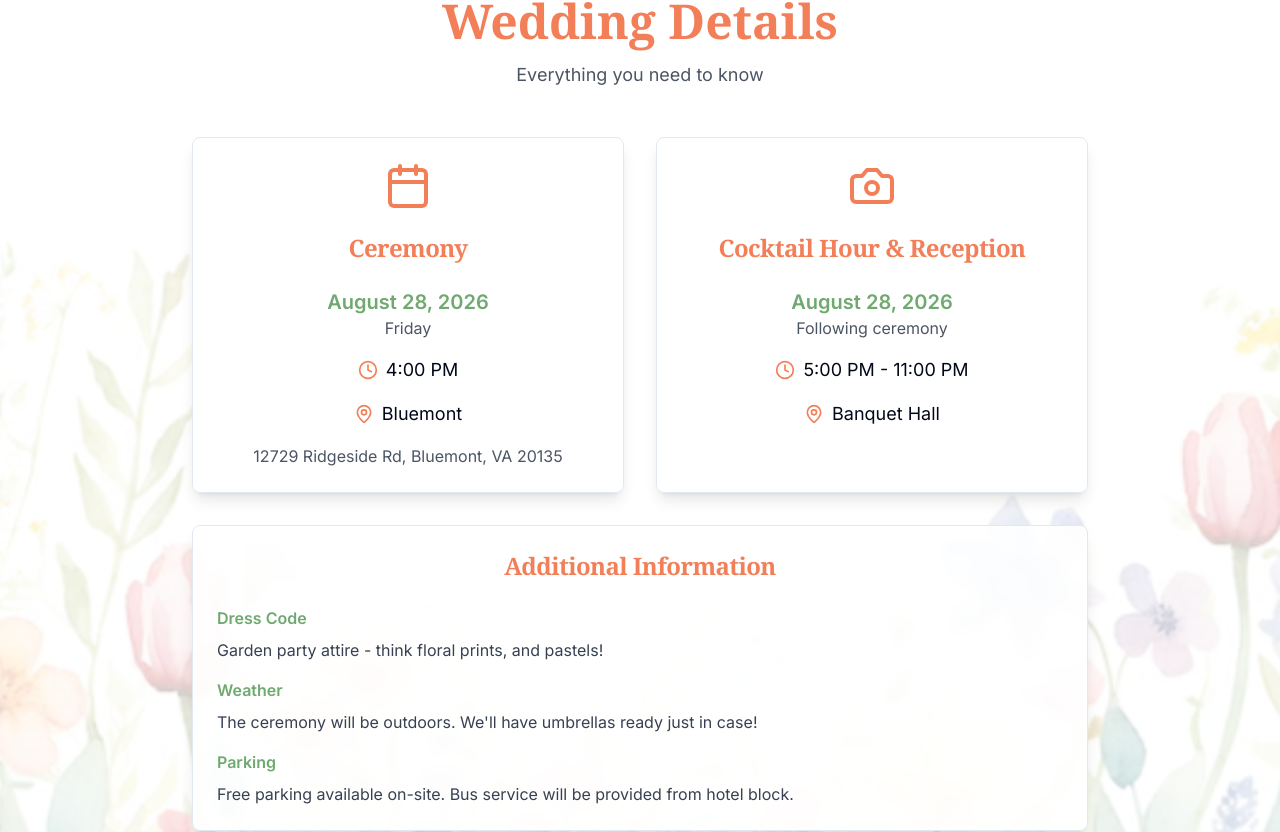
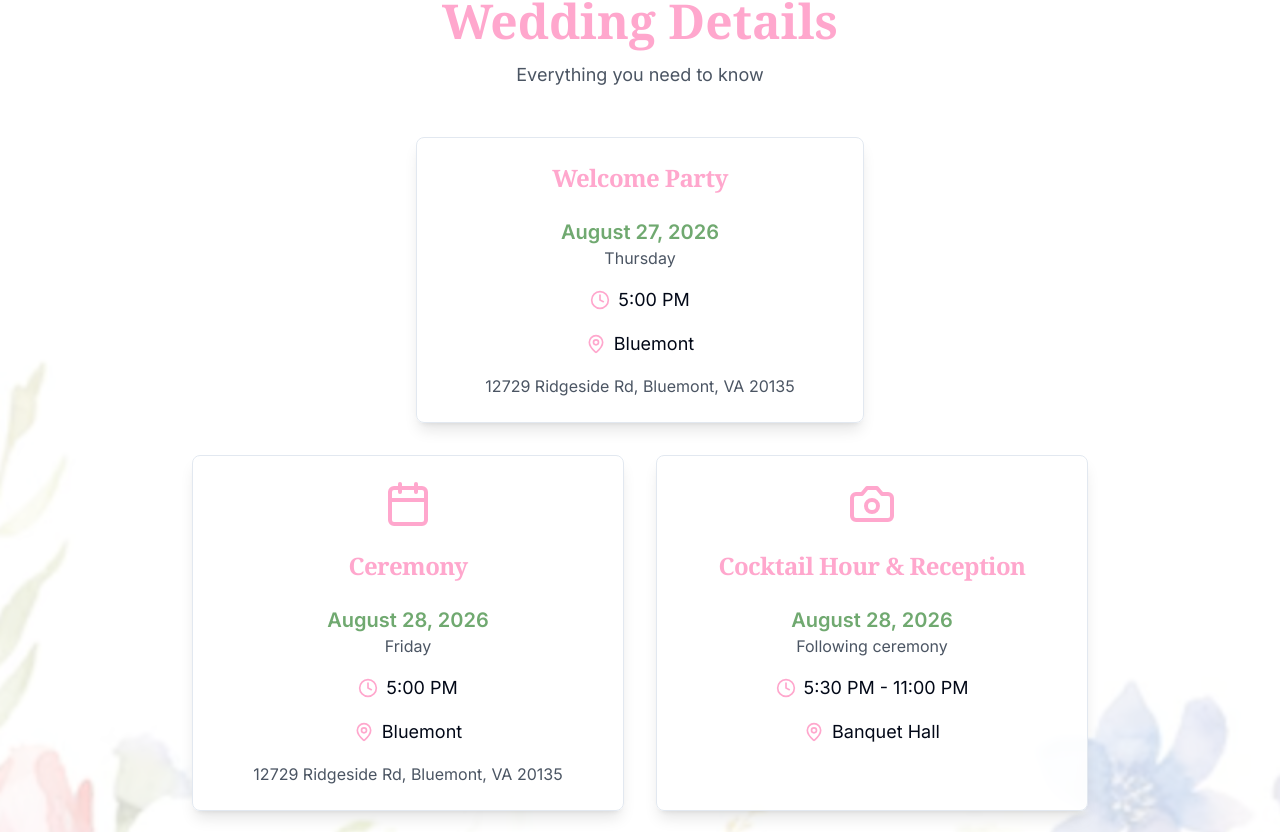
Before and after one commit to alexthoden/wedding-website, a React (Vite) app: page / in a window 1280 px wide. Shown: the part 947-1779 px from the top of the page. Built offline with nearby package versions, Linux system fonts and the light colour scheme.

Commit message:
aesthetic update

```diff
--- a/src/index.css
+++ b/src/index.css
@@ -37,7 +37,9 @@
 
     --radius: 0.5rem;
 
-    --wedding-coral: 15 86% 65%;
+    /* --wedding-coral: hsl(334, 100.00%, 82.70%); */
+
+    --wedding-coral: 334 100% 82.70%;
     --wedding-peach: 25 95% 85%;
     --wedding-lavender: 260 60% 80%;
     --wedding-sage: 120 25% 55%;
--- a/src/pages/Home.tsx
+++ b/src/pages/Home.tsx
@@ -19,7 +19,7 @@ const Home = () => {
             <div className="w-32 h-0.5 bg-wedding-sage mx-auto mb-6"></div>
 
             <div className="bg-white/90 backdrop-blur-sm rounded-lg p-8 max-w-md mx-auto shadow-lg border border-wedding-peach">
-              <p className="text-lg font-medium text-wedding-sage mb-2">Save the Date</p>
+              <p className="text-lg font-medium text-wedding-sage mb-2">Save the Date!</p>
               <p className="text-3xl font-serif font-bold text-wedding-coral mb-2">August 28, 2026</p>
               <p className="text-gray-600">Bluemont, VA</p>
             </div>
@@ -42,8 +42,31 @@ const Home = () => {
               <p className="text-gray-600 text-lg">Everything you need to know</p>
             </div>
 
+            <div className="flex justify-center mb-8">
+              <Card className="bg-white/90 backdrop-blur-sm border-wedding-peach shadow-lg max-w-md w-full">
+                <CardHeader className="text-center">
+                  <CardTitle className="font-serif text-2xl text-wedding-coral">Welcome Party</CardTitle>
+                </CardHeader>
+                <CardContent className="text-center space-y-4">
+                  <div>
+                    <p className="text-xl font-semibold text-wedding-sage">August 27, 2026</p>
+                    <p className="text-gray-600">Thursday</p>
+                  </div>
+                  <div className="flex items-center justify-center space-x-2">
+                    <Clock className="w-5 h-5 text-wedding-coral" />
+                    <p className="text-lg">5:00 PM</p>
+                  </div>
+                  <div className="flex items-center justify-center space-x-2">
+                    <MapPin className="w-5 h-5 text-wedding-coral" />
+                    <p className="text-lg">Bluemont</p>
+                  </div>
+                  <p className="text-gray-600">12729 Ridgeside Rd, Bluemont, VA 20135</p>
+                </CardContent>
+              </Card>
+            </div>
+
             <div className="grid md:grid-cols-2 gap-8">
-              <Card className="bg-white/90 backdrop-blur-sm border-wedding-peach shadow-lg">
+              <Card className="bg-white/90 backdrop-blur-sm border-wedding-peach shadow-lg max-w-md w-full mx-auto">
                 <CardHeader className="text-center">
                   <Calendar className="w-12 h-12 text-wedding-coral mx-auto mb-4" />
                   <CardTitle className="font-serif text-2xl text-wedding-coral">Ceremony</CardTitle>
@@ -55,7 +78,7 @@ const Home = () => {
                   </div>
                   <div className="flex items-center justify-center space-x-2">
                     <Clock className="w-5 h-5 text-wedding-coral" />
-                    <p className="text-lg">4:00 PM</p>
+                    <p className="text-lg">5:00 PM</p>
                   </div>
                   <div className="flex items-center justify-center space-x-2">
                     <MapPin className="w-5 h-5 text-wedding-coral" />
@@ -65,7 +88,7 @@ const Home = () => {
                 </CardContent>
               </Card>
 
-              <Card className="bg-white/90 backdrop-blur-sm border-wedding-peach shadow-lg">
+              <Card className="bg-white/90 backdrop-blur-sm border-wedding-peach shadow-lg max-w-md w-full mx-auto">
                 <CardHeader className="text-center">
                   <Camera className="w-12 h-12 text-wedding-coral mx-auto mb-4" />
                   <CardTitle className="font-serif text-2xl text-wedding-coral">Cocktail Hour & Reception</CardTitle>
@@ -77,7 +100,7 @@ const Home = () => {
                   </div>
                   <div className="flex items-center justify-center space-x-2">
                     <Clock className="w-5 h-5 text-wedding-coral" />
-                    <p className="text-lg">5:00 PM - 11:00 PM</p>
+                    <p className="text-lg">5:30 PM - 11:00 PM</p>
                   </div>
                   <div className="flex items-center justify-center space-x-2">
                     <MapPin className="w-5 h-5 text-wedding-coral" />
@@ -95,7 +118,7 @@ const Home = () => {
               <CardContent className="space-y-4">
                 <div>
                   <h4 className="font-semibold text-wedding-sage mb-2">Dress Code</h4>
-                  <p className="text-gray-700">Garden party attire - think floral prints, and pastels!</p>
+                  <p className="text-gray-700">Garden party formal - think floral prints, and pastels!</p>
                 </div>
                 <div>
                   <h4 className="font-semibold text-wedding-sage mb-2">Weather</h4>
```
